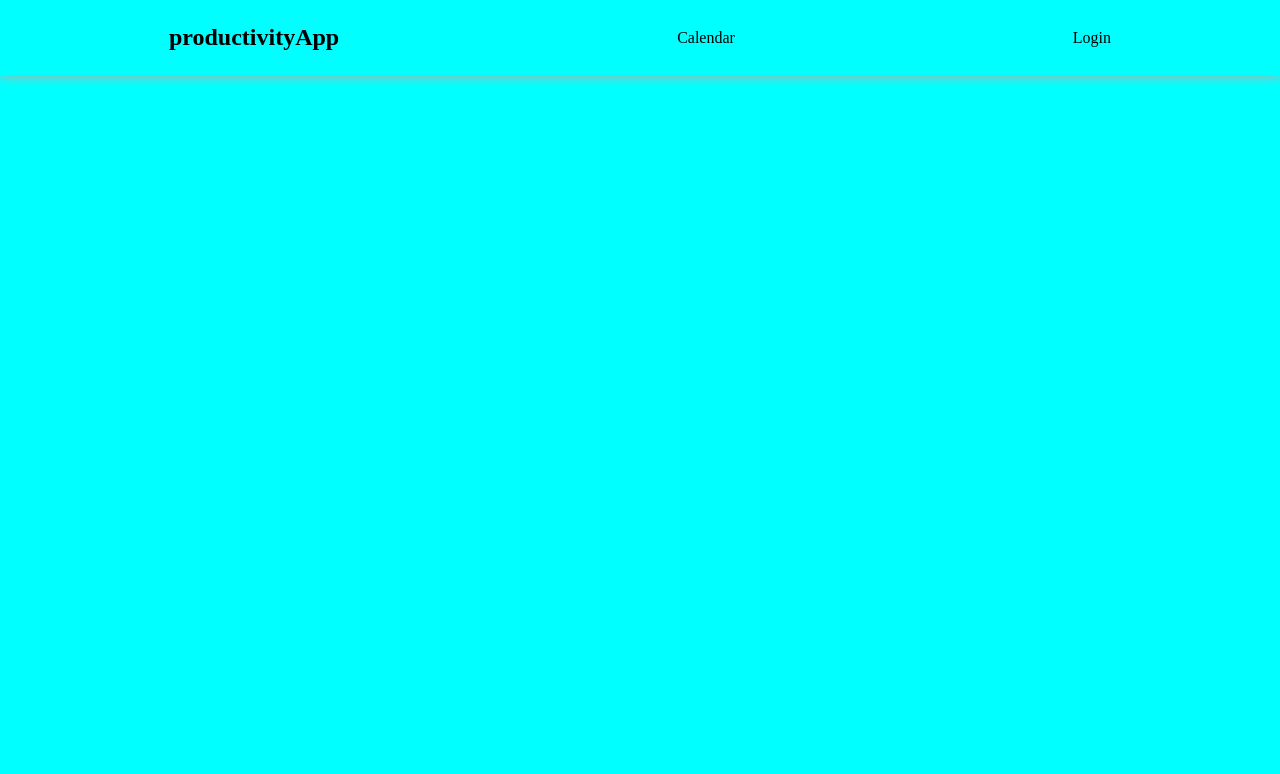
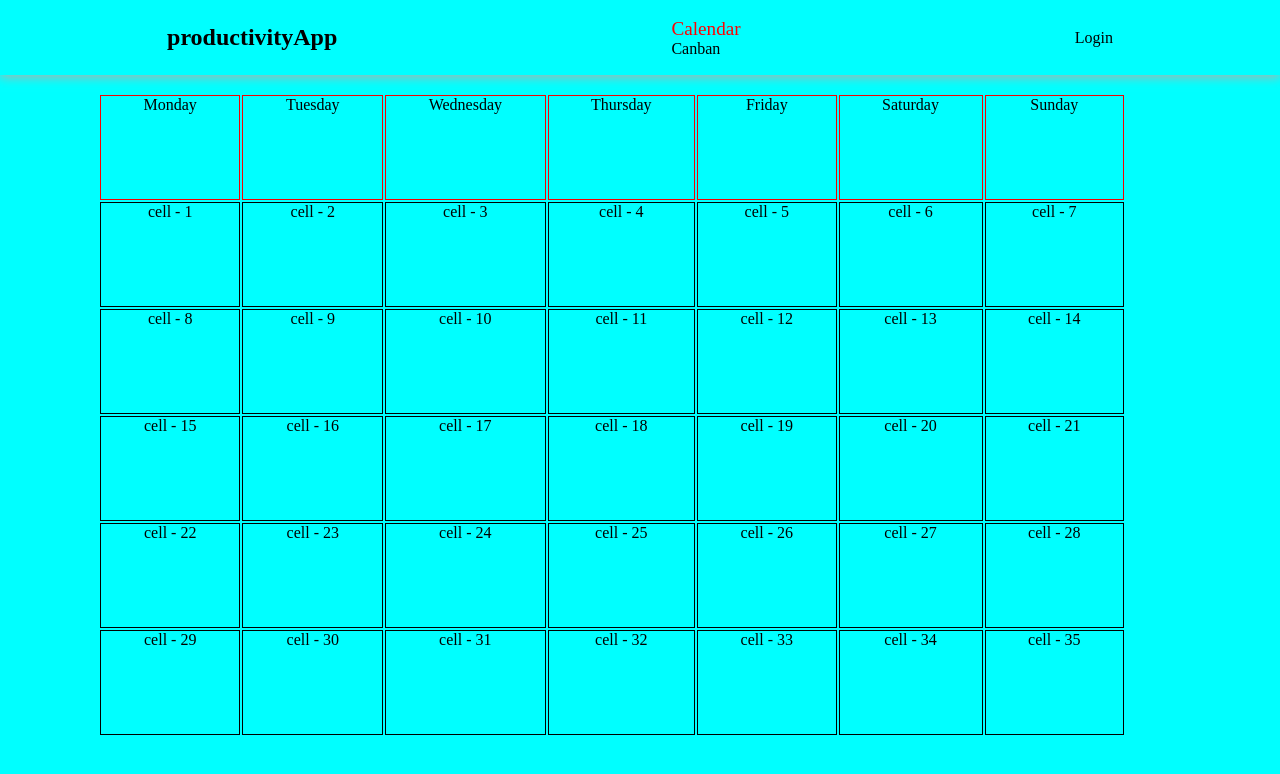
Before and after one commit to nati047/productivityApp, an Angular app: page /calendar in a window 1280 px wide. Before the commit this address led to /. Shown: the top 774 px of the page. Built offline with nearby package versions, Linux system fonts and the light colour scheme.

Commit message:
add styling to calendar component

```diff
--- a/src/app/app-routing.module.ts
+++ b/src/app/app-routing.module.ts
@@ -1,7 +1,13 @@
 import { NgModule } from '@angular/core';
 import { RouterModule, Routes } from '@angular/router';
+import { CalendarComponent } from './calendar/calendar.component';
+import { CanbanComponent } from './canban/canban.component';
 
-const routes: Routes = [];
+const routes: Routes = [
+  {path: 'calendar', component: CalendarComponent},
+  {path: 'canban', component: CanbanComponent},
+  {path: '**', redirectTo: '', pathMatch: 'full'}
+];
 
 @NgModule({
   imports: [RouterModule.forRoot(routes)],
--- a/src/app/calendar/calendar.component.css
+++ b/src/app/calendar/calendar.component.css
@@ -0,0 +1,20 @@
+.calendar-container {
+  display: grid;
+  gap: 2px;
+  grid-template-columns: auto auto auto auto auto auto auto;
+  /* grid-template-rows: 10% auto; */
+  margin: 20px 0px 0px 100px;
+  width: 80vw;
+  height: 80vh;
+  /* border: 1px solid salmon; */
+}
+
+.calendar-head {
+  text-align: center;
+  border: 1px solid rgb(245, 2, 2);
+}
+
+.calendar-column {
+  text-align: center;
+  border: 1px solid black;
+}
--- a/src/app/calendar/calendar.component.html
+++ b/src/app/calendar/calendar.component.html
@@ -1 +1,10 @@
-<p>calendar works!</p>
+<div class="calendar-container">
+  <div *ngFor="let day of dayName" class="calendar-head">
+    {{day}}
+  </div>
+  <div *ngFor="let i of days" class="calendar-column">cell - {{i}}</div>
+  <!-- <div class="calendar-column">calendar column 2</div>
+  <div class="calendar-column">calendar column 3</div>
+  <div class="calendar-column">calendar column 4</div>
+  <div class="calendar-column">calendar column 5</div> -->
+</div>
--- a/src/app/calendar/calendar.component.ts
+++ b/src/app/calendar/calendar.component.ts
@@ -1,4 +1,4 @@
-import { Component } from '@angular/core';
+import { Component, SimpleChange, SimpleChanges } from '@angular/core';
 
 @Component({
   selector: 'prodApp-calendar',
@@ -8,5 +8,9 @@ import { Component } from '@angular/core';
   styleUrl: './calendar.component.css'
 })
 export class CalendarComponent {
+  dayName: string[] = ["Monday", "Tuesday", "Wednesday", "Thursday", "Friday", "Saturday", "Sunday"]
+  days: number[] = Array.from({ length: 35 }, (_, i) => i + 1);
+
+  constructor() {}
 
 }
--- a/src/app/header/header.component.css
+++ b/src/app/header/header.component.css
@@ -8,3 +8,7 @@
   /* border: 1px solid black; */
   align-items: center;
 }
+.activebutton {
+  font-size: larger;
+  color: red;
+}
--- a/src/app/header/header.component.html
+++ b/src/app/header/header.component.html
@@ -1,7 +1,8 @@
 <div class="header">
   <h2 class="app-logo">productivityApp</h2>
   <div class="app-section">
-    <p>{{appSection}}</p>
+    <div routerLink="/calendar" routerLinkActive="activebutton">Calendar</div>
+    <div routerLink="/canban" routerLinkActive="activebutton">Canban</div>
   </div>
   <div class="profile">
     <div *ngIf='userLoggedIn' class="user">User</div>
```
